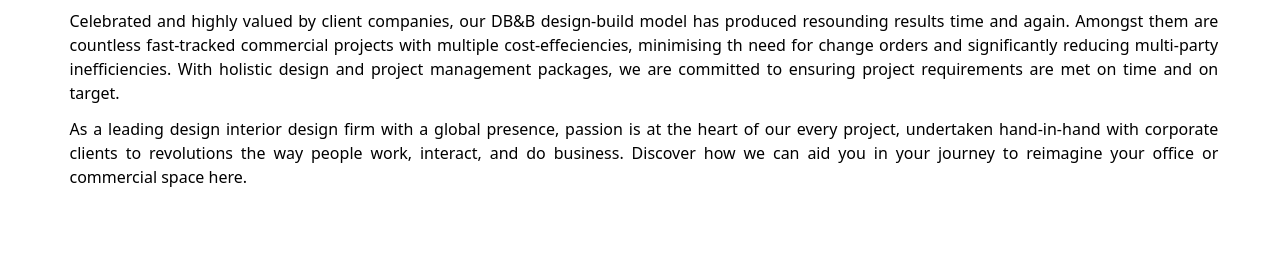
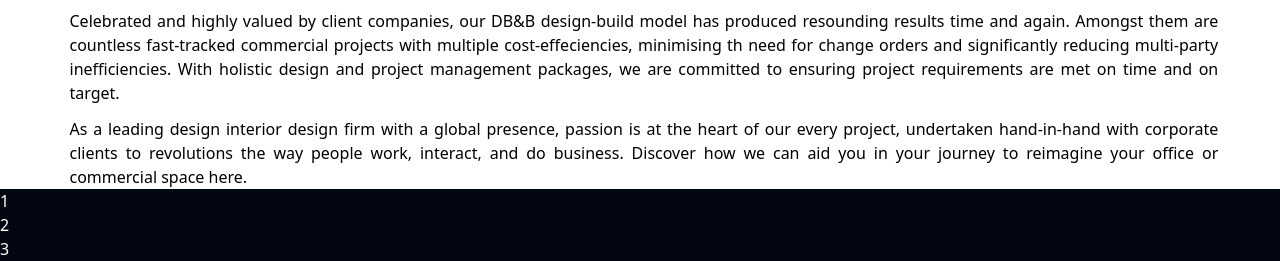
Before and after one commit to jakemerlin1133/architect2, a PHP site: page / in a window 1280 px wide. Shown: the part 4407-4668 px from the top of the page. Before the commit the page ends 4594 px from the top, so only its background shows below. Run offline with PHP 8.4, Linux system fonts and the light colour scheme; some libraries are stand-ins or nearby versions.

Commit message:
coded added

```diff
--- a/index.php
+++ b/index.php
@@ -348,29 +348,12 @@
 
 
     <!-- Contact us -->
-    <!-- <div class="grid grid-cols-3 relative bg-gray-950 h-[30vh] text-black text-center mt-[9rem]">
+    <div class="bg-gray-950 .... grid max-[320px]:grid-cols-1 max-[320px]:h-[100vh] max-[320px]:mt-[10%]">
+        <div class="text-white">1</div>
+        <div class="text-white">2</div>
+        <div class="text-white">3</div>
 
-        <div class="text-white .... max-[320px]:text-[2vw] max-[320px]:mt-[1rem] ....min-[320px]:text-[2vw] min-[320px]:mt-[4rem]">
-            <h1>Philippines, Pangasinan, Mangaldan,</h1>
-            <h1>Brgy. maasin, </h1>
-             <h1>Contact: 0969352541</h1>
-             <h1>Email: Jakemerlin7032@gmail.com</h1>
-             <h1></h1>
     </div>
-
-        <div class="text-white font-bold text-[2rem] mt-[3rem]">
-            Follow us
-            <div class="mt-[2%]">
-                <a href="https://www.facebook.com/szdarchitectsph" target="https://www.facebook.com/szdarchitectsph"><i class="fa-brands fa-facebook-f bg-white text-black px-3 py-2 rounded-lg hover:opacity-50"></i></a>
-                <a href=""><i class="fa-brands fa-instagram bg-white text-black px-3 py-2 rounded-lg hover:opacity-50"></i></a>
-                <a href=""><i class="fa-brands fa-twitter bg-white text-black px-3 py-2 rounded-lg hover:opacity-50"></i></a>
-            </div>
-        </div>
-
-        <div class="text-white font-bold text-[7rem] mt-[2rem]">
-        SZD
-        </div>
-    </div> -->
 
 
     <script src="script.js"></script>
```
Lines whose indentation alone changed are shown as unchanged.
